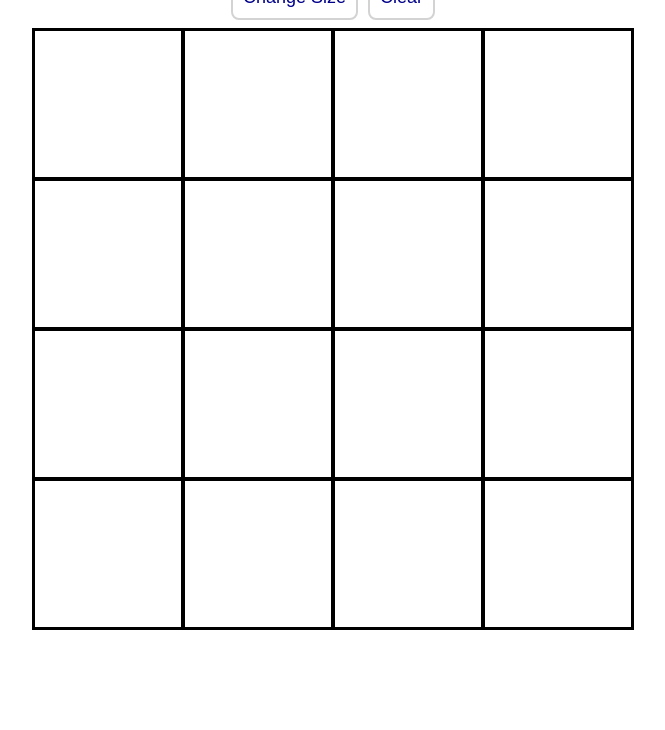
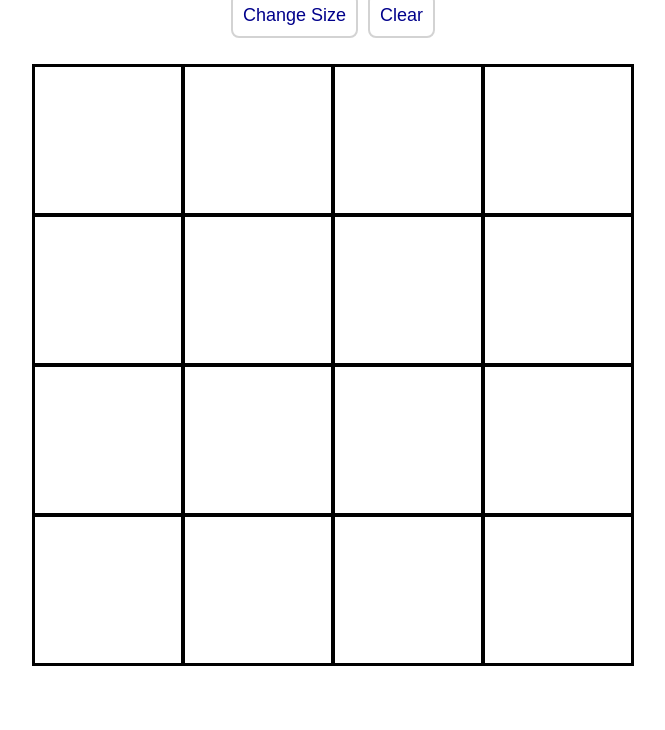
Before and after one commit to wambambizzle/odin-etch-a-sketch, a plain HTML site: page index.html in a window 1280 px wide. Shown: the part 70-800 px from the top of the page, without its empty margins (307-972 px from the left). Drawn offline with Linux system fonts and the light colour scheme.

Commit message:
Adjust the spacing between elements

```diff
--- a/style.css
+++ b/style.css
@@ -8,6 +8,7 @@
   justify-content: center;
   align-items: center;
   gap: 8px;
+  padding-top: 18px;
 }
 
 h1 {
@@ -25,6 +26,7 @@ h1 {
 .button-container {
   display: flex;
   gap: 10px;
+  padding-bottom: 18px;
 }
 
 .grid-size-button,
```
